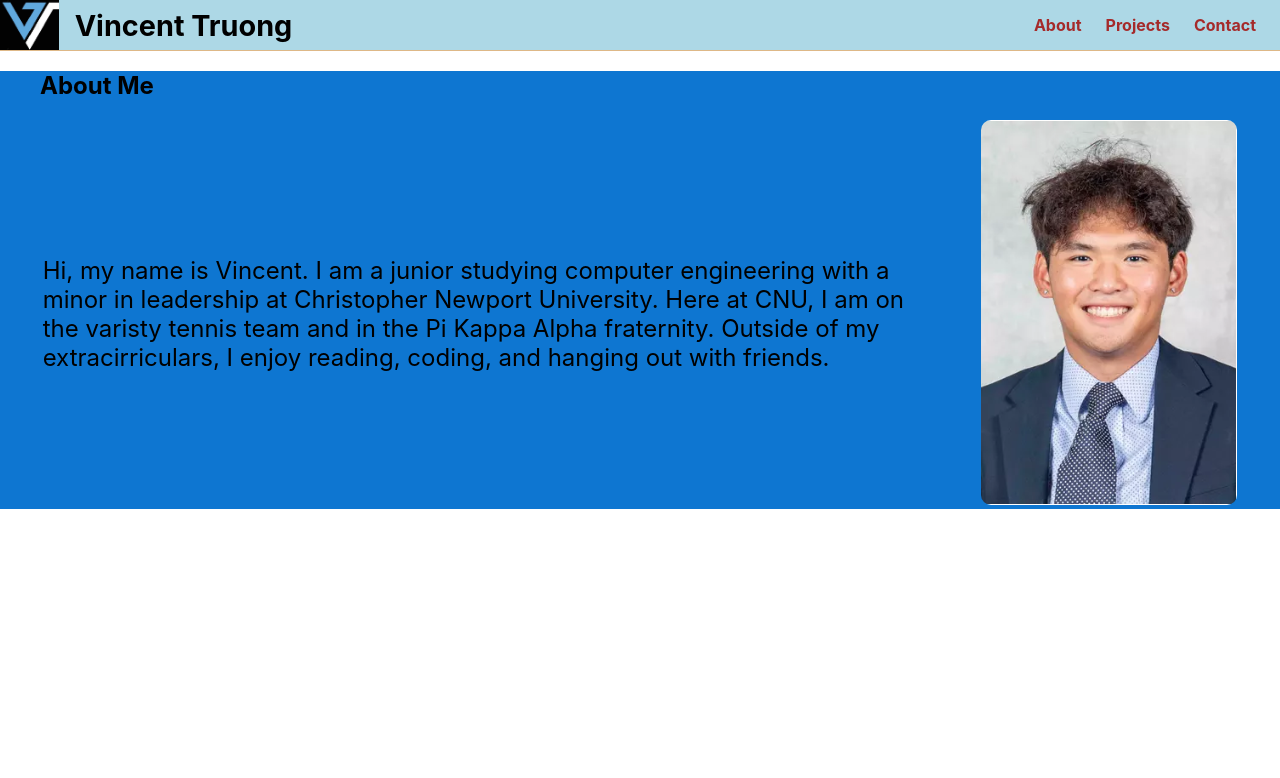
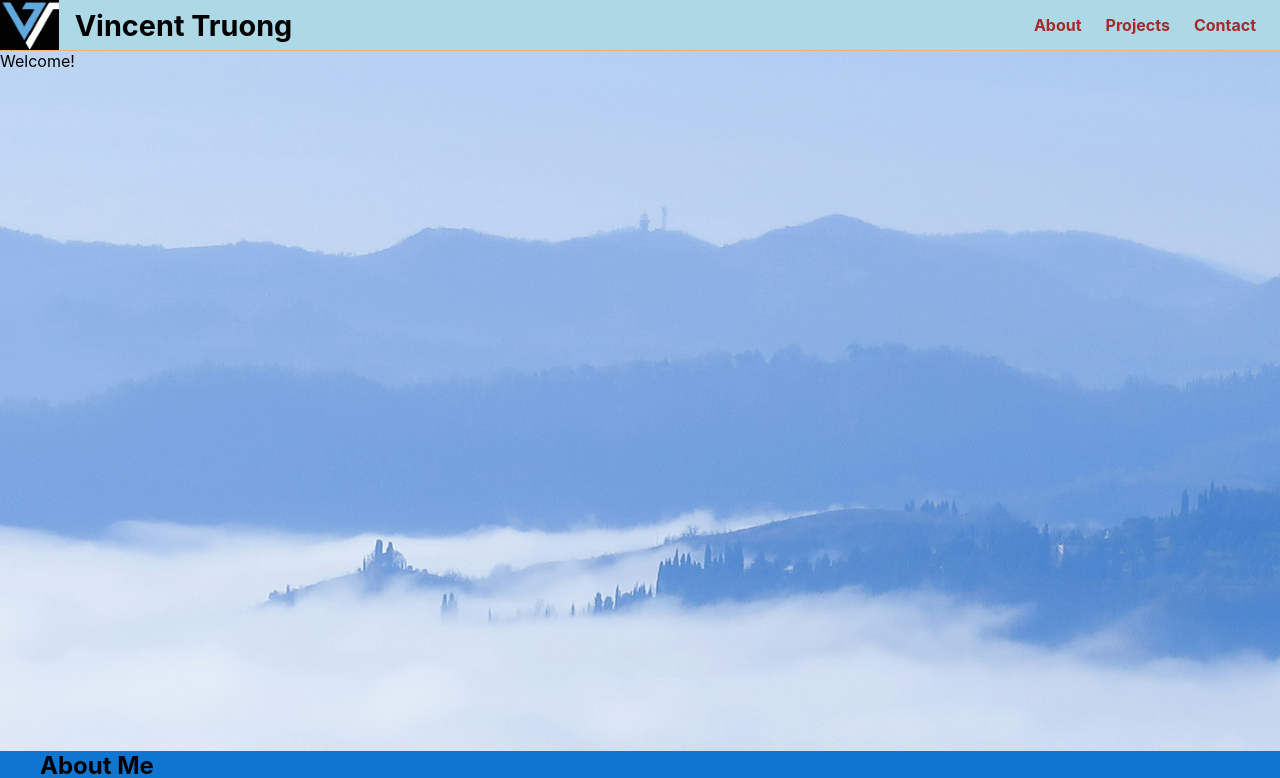
Before and after one commit to vincent-truong04/vincent-truong04.github.io, a React (Create React App) app: page / in a window 1280 px wide. Shown: the top 778 px of the page. Built offline with nearby package versions, Linux system fonts and the light colour scheme.

Commit message:
Created a Hero Section and added a App.css

```diff
--- a/src/App.js
+++ b/src/App.js
@@ -1,10 +1,13 @@
 import Header from './components/Header';
 import About from './components/About';
+import Hero from './components/Hero';
+import './styling/App.css';
 
 function App() {
   return (
-    <div>
+    <div className="app-section">
       <Header />
+      <Hero />
       <About />
     </div>
   );
--- /dev/null
+++ b/src/components/Hero.js
@@ -0,0 +1,12 @@
+import React from 'react'
+import '../styling/Hero.css';
+
+function Hero() {
+    return(
+        <section className="hero-section" id="Hero">
+            <p>Welcome!</p>
+        </section>
+    )
+}
+
+export default Hero;
--- /dev/null
+++ b/src/styling/App.css
@@ -0,0 +1,10 @@
+* {
+    margin: 0;
+    padding: 0;
+    box-sizing: border-box;
+  }
+
+  html, body {
+    margin: 0;
+    padding: 0;
+  }
--- a/src/styling/Header.css
+++ b/src/styling/Header.css
@@ -4,6 +4,7 @@ header {
     align-items: center;
     background-color:lightblue;
     border-bottom: 1px solid burlywood;
+    margin:0;
 }
 
 h1 {
--- /dev/null
+++ b/src/styling/Hero.css
@@ -0,0 +1,9 @@
+.hero-section {
+    background-image: url('../images/Hero_Background.jpg');
+    background-size:cover;
+    background-repeat:no-repeat;
+    background-position: center;
+    height:700px;
+    width:100%;
+    margin:0;
+}
```
Also changed, not shown: src/images/Hero_Background.jpg (added).
